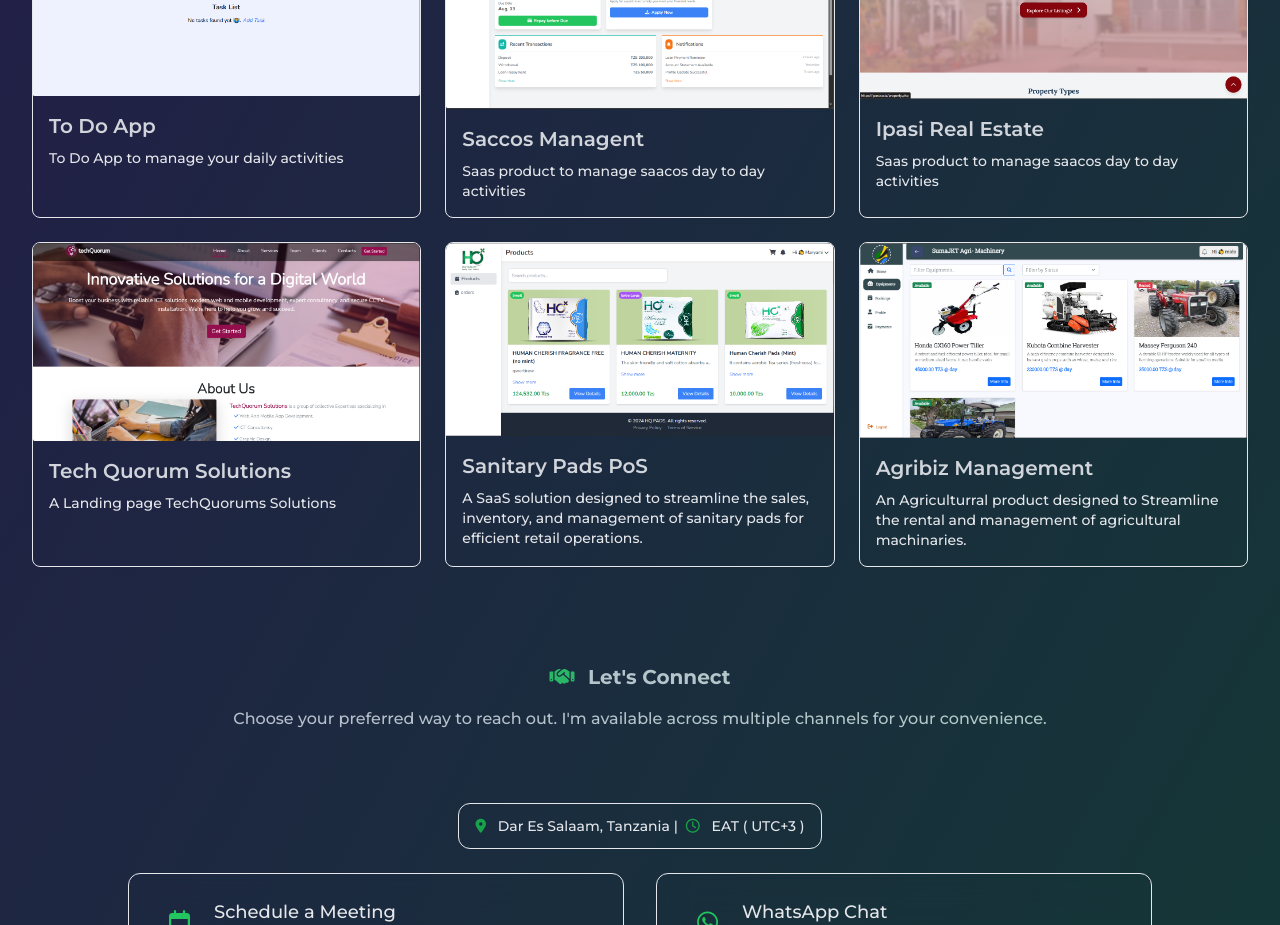
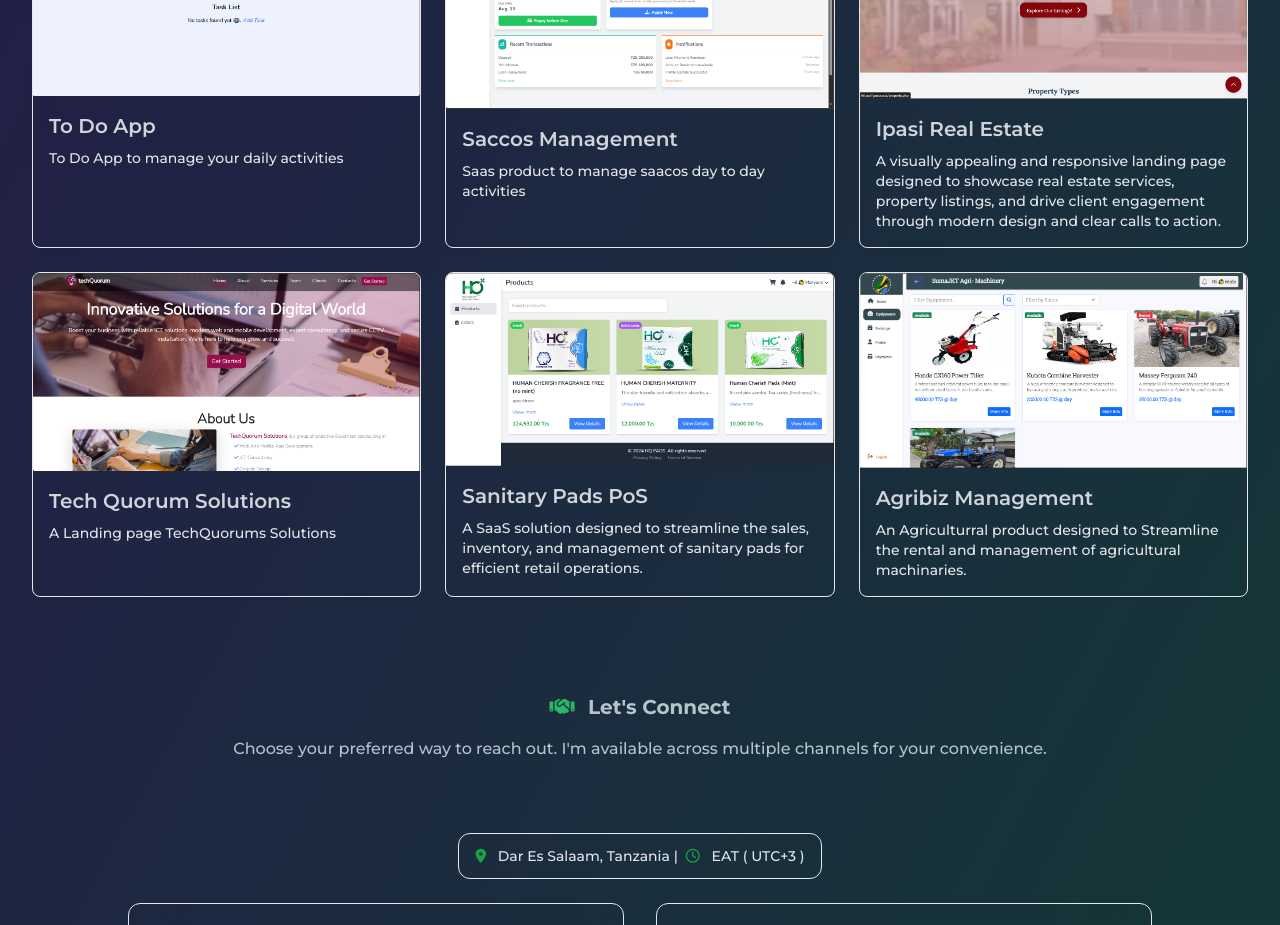
Before and after one commit to Mido-26/Mido-DEV, a React (Vite) app: page / in a window 1280 px wide. Shown: the part 900-1825 px from the top of the page. Built offline with nearby package versions, Linux system fonts and the light colour scheme.

Commit message:
minor changes

```diff
--- a/src/components/portfolio.jsx
+++ b/src/components/portfolio.jsx
@@ -14,7 +14,7 @@ const portfolio = () => {
     },
     {
       type: 'SaaS',
-      name: 'Saccos Managent',
+      name: 'Saccos Management',
       description: 'Saas product to manage saacos day to day activities',
       available: false,
       stack: ['Laravel', 'Mysql', 'Tailwind'],
@@ -24,9 +24,9 @@ const portfolio = () => {
     {
       type: 'Web Development',
       name: 'Ipasi Real Estate',
-      description: 'Saas product to manage saacos day to day activities',
+      description: 'A visually appealing and responsive landing page designed to showcase real estate services, property listings, and drive client engagement through modern design and clear calls to action.',
       available: true,
-      stack: ['Html', 'Php', 'Tailwind'],
+      stack: ['Html', 'Php', 'Tailwind CSS'],
       imgPath: '/img/ipasi.png',
       link: 'http://ipasi.co.tz'
     },
```
